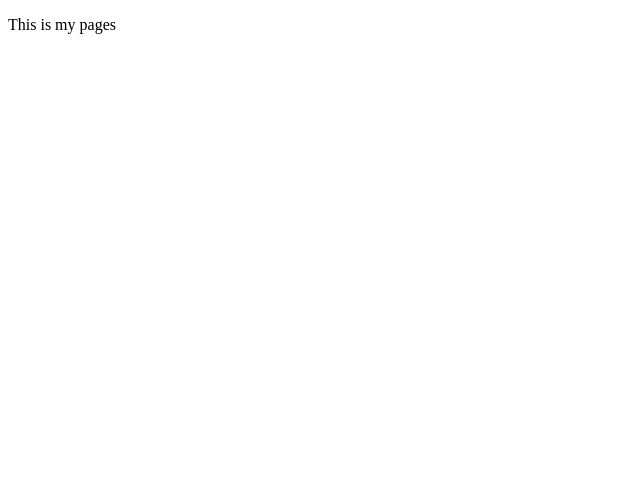
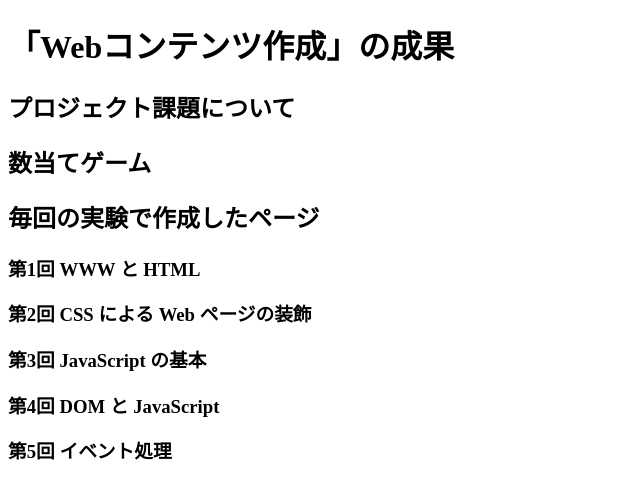
Before and after one commit to G184292021/medialabo, a plain HTML site: page index.html in a window 1280 px wide. Shown: the whole page, without its empty margins (0-640 px from the left). Drawn offline with Linux system fonts and the light colour scheme.

Commit message:
index.htmlの編集

```diff
--- a/index.html
+++ b/index.html
@@ -2,9 +2,17 @@
 <html>
   <head>
     <meta charset="utf-8">
-    <title>My test page</title>
+    <title>「Webコンテンツ作成」の成果</title>
   </head>
   <body>
-    <p>This is my pages</p>
+    <h1>「Webコンテンツ作成」の成果</h1>
+    <h2>プロジェクト課題について</h2>
+    <h2>数当てゲーム</h2>
+    <h2>毎回の実験で作成したページ</h2>
+    <h3>第1回 WWW と HTML</h3>
+    <h3>第2回 CSS による Web ページの装飾</h3>
+    <h3>第3回 JavaScript の基本</h3>
+    <h3>第4回 DOM と JavaScript</h3>
+    <h3>第5回 イベント処理</h3>
   </body>
 </html>
```
